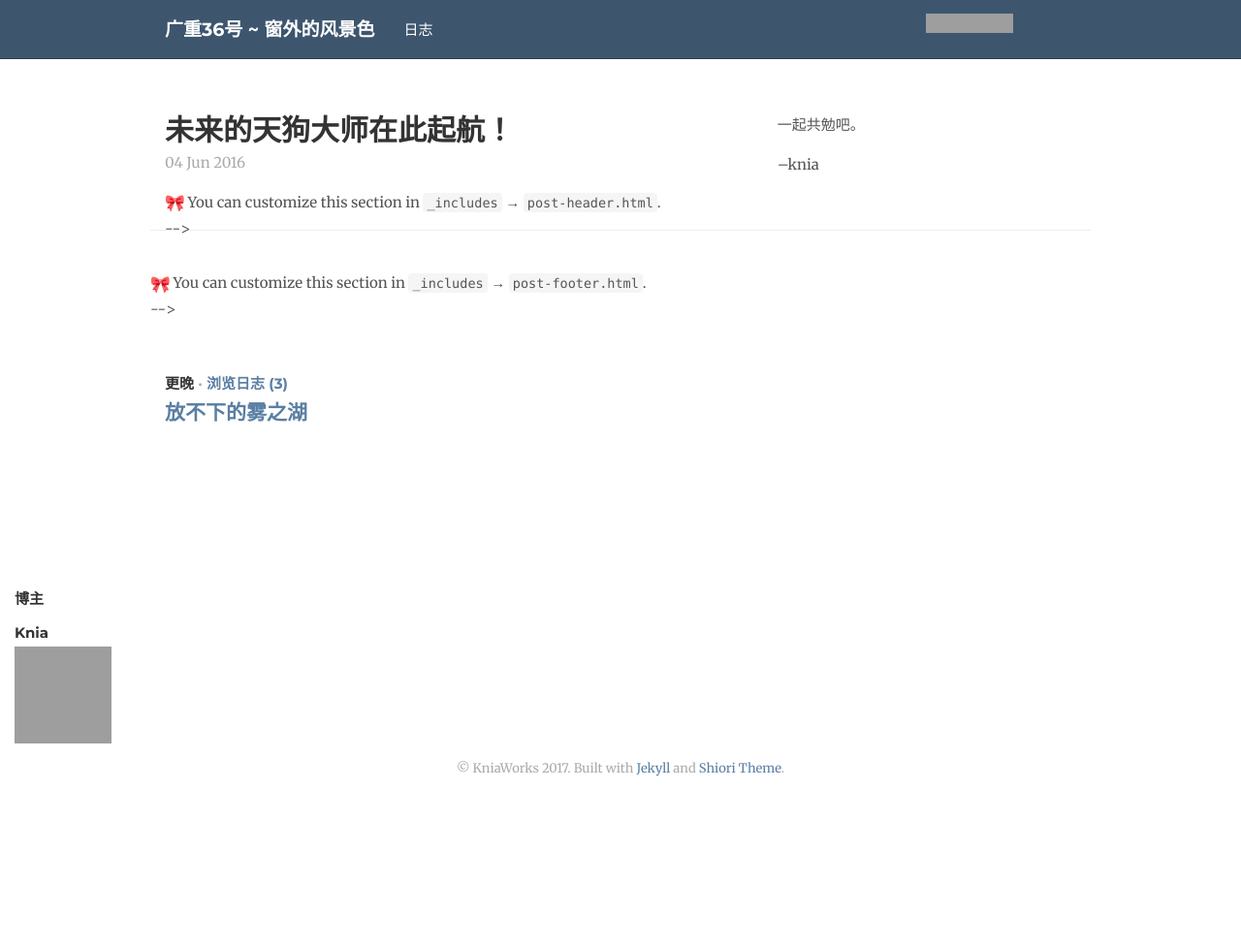
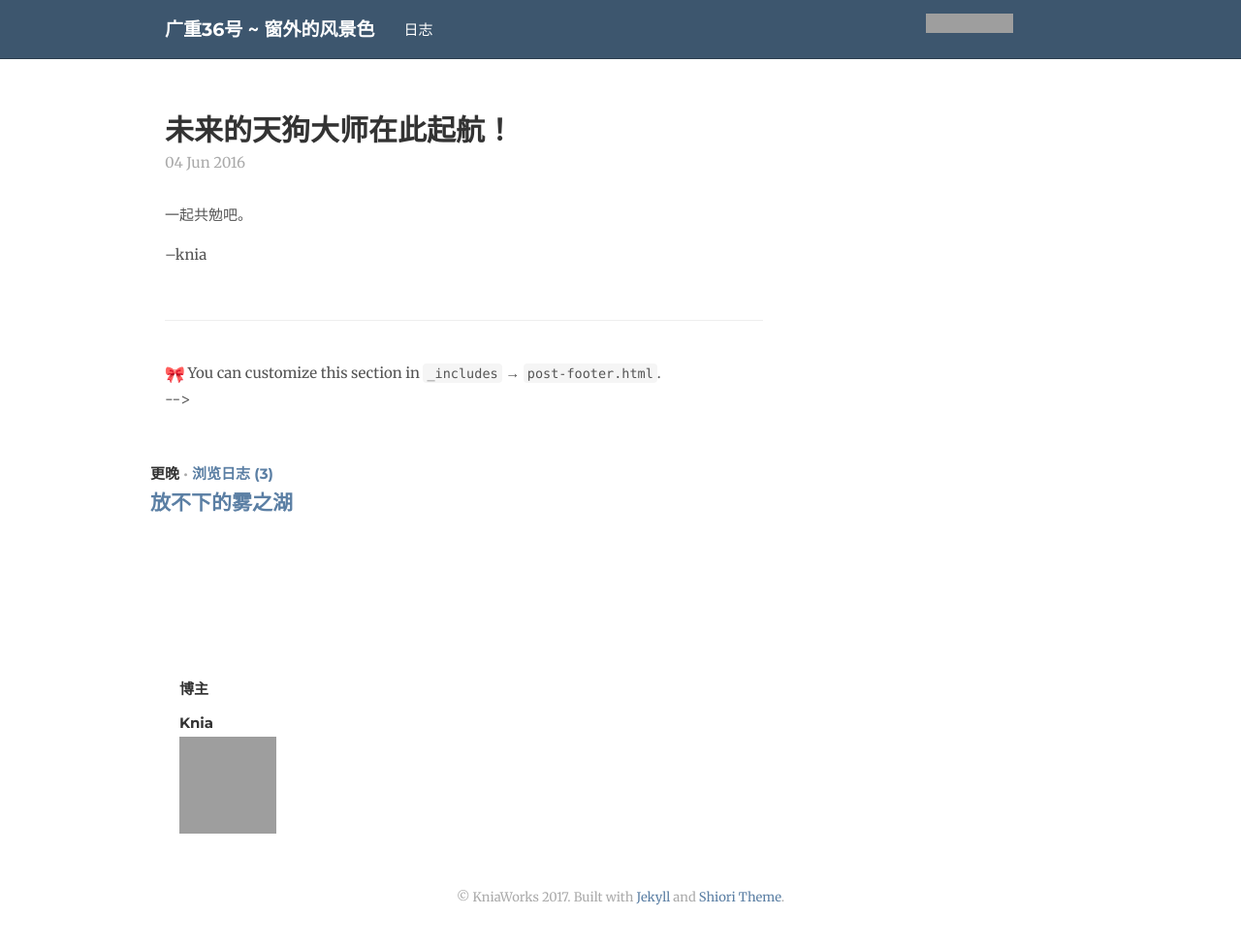
Before and after one commit to ellekasai/shiori, a Jekyll site: the page built from _posts/2016-06-04-%e6%9c%aa%e6%9d%a5%e7%9a%84%e5%a4%a9%e7%8b%97%e5%a4%a7%e5%b8%88%e5%9c%a8%e6%ad%a4%e8%b5%b7%e8%88%aa%ef%bc%81.md, in a window 1280 px wide. Shown: the whole page at 97% size. Built offline with Jekyll 4.4.1, drawn with Linux system fonts in a browser that asks for light colours; nearby versions of some CDN libraries; emoji names are drawn with the system emoji font; comment, search, counter and statistics services are not loaded; before the commit the page ends 900 px from its top, so only the background shows below that; grey boxes are pictures that could not be loaded.

Commit message:
Update post-header.html

```diff
--- a/_includes/post-header.html
+++ b/_includes/post-header.html
@@ -1,7 +1,2 @@
 <!-- Feel free to remove this div. Uses purplecoat: http://ellekasai.github.io/purplecoat.js -->
-<div data-purplecoat="shiori" data-purplecoat-label="post-header.html">
 <p class="text-muted">{{ page.date | date_to_string }}</p>
-<!-- <div class="well well-sm">
-  {% include ribbon.html %} You can customize this section in <code>_includes</code> &rarr; <code>post-header.html</code>.
-</div> -->
-</div>
```
